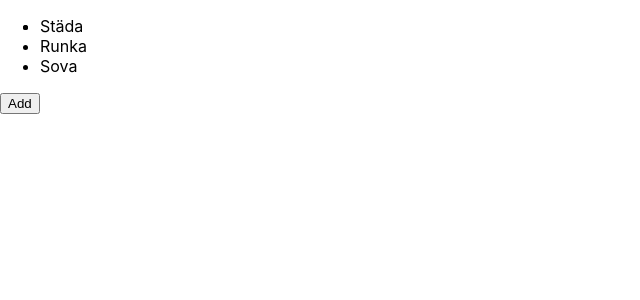
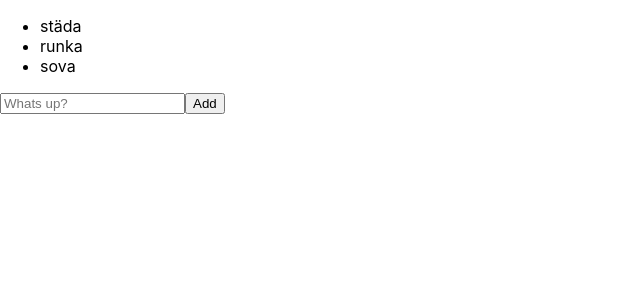
Before and after one commit to Lolauus/todo-app, a React (Create React App) app: page / in a window 1280 px wide. Shown: the top 300 px of the page, without its empty margins (0-640 px from the left). Built offline with nearby package versions, Linux system fonts and the light colour scheme.

Commit message:
Added addtodo const to add new items

```diff
--- a/src/App.js
+++ b/src/App.js
@@ -1,15 +1,33 @@
 import ToDoList from "./Components/todos/ToDoList";
-import { useState } from "react";
+import { useId, useState } from "react";
 function App() {
-  const [items, setItems] = useState([
-    { title: "Städa" },
-    { title: "Runka" },
-    { title: "Sova" },
-  ]);
+  const initialList = [
+    { id: 1, title: "städa" },
+    { id: 2, title: "runka" },
+    { id: 3, title: "sova" },
+  ];
+  const [tasks, setTasks] = useState(initialList);
+  const [newTodo, setNewTodo] = useState("");
+
+  const addTodo = () => {
+    if (newTodo !== "") {
+      console.log(tasks);
+      setTasks([...tasks, { title: newTodo }]);
+      setNewTodo("");
+    }
+  };
   return (
     <div className="App">
-      <ToDoList tasks={items} />
-      <button>Add</button>
+      <ToDoList todos={tasks} />
+      <input
+        placeholder="Whats up?"
+        value={newTodo}
+        type="text"
+        onChange={(e) => setNewTodo(e.target.value)}
+      />
+      <button type="button" onClick={addTodo}>
+        Add
+      </button>
     </div>
   );
 }
--- a/src/Components/todos/ToDoList.js
+++ b/src/Components/todos/ToDoList.js
@@ -1,15 +1,18 @@
+import { useState } from "react";
 import "../../Styling/ToDoList.css";
 
-function ToDoList({ tasks }) {
-  const test = tasks.map((n) => <li>{n.title}</li>);
+function ToDoList({ todos }) {
+  // const deleteTaskHandler = () => {
+  //   const newToDoList = remove.filter((a) => a.id !== a.id);
+
+  //   setRemove(newToDoList);
+  //   console.log(id);
+  // };
+  const toDosList = todos.map((todo) => <li key={todo.id}>{todo.title}</li>);
+
   return (
     <div>
-      <ul>
-        {/* {tasks.map((todo) =>
-          <li>{todo.title}</li>
-        )} */}
-        <li>{test}</li>
-      </ul>
+      <ul>{toDosList}</ul>
     </div>
   );
 }
```
